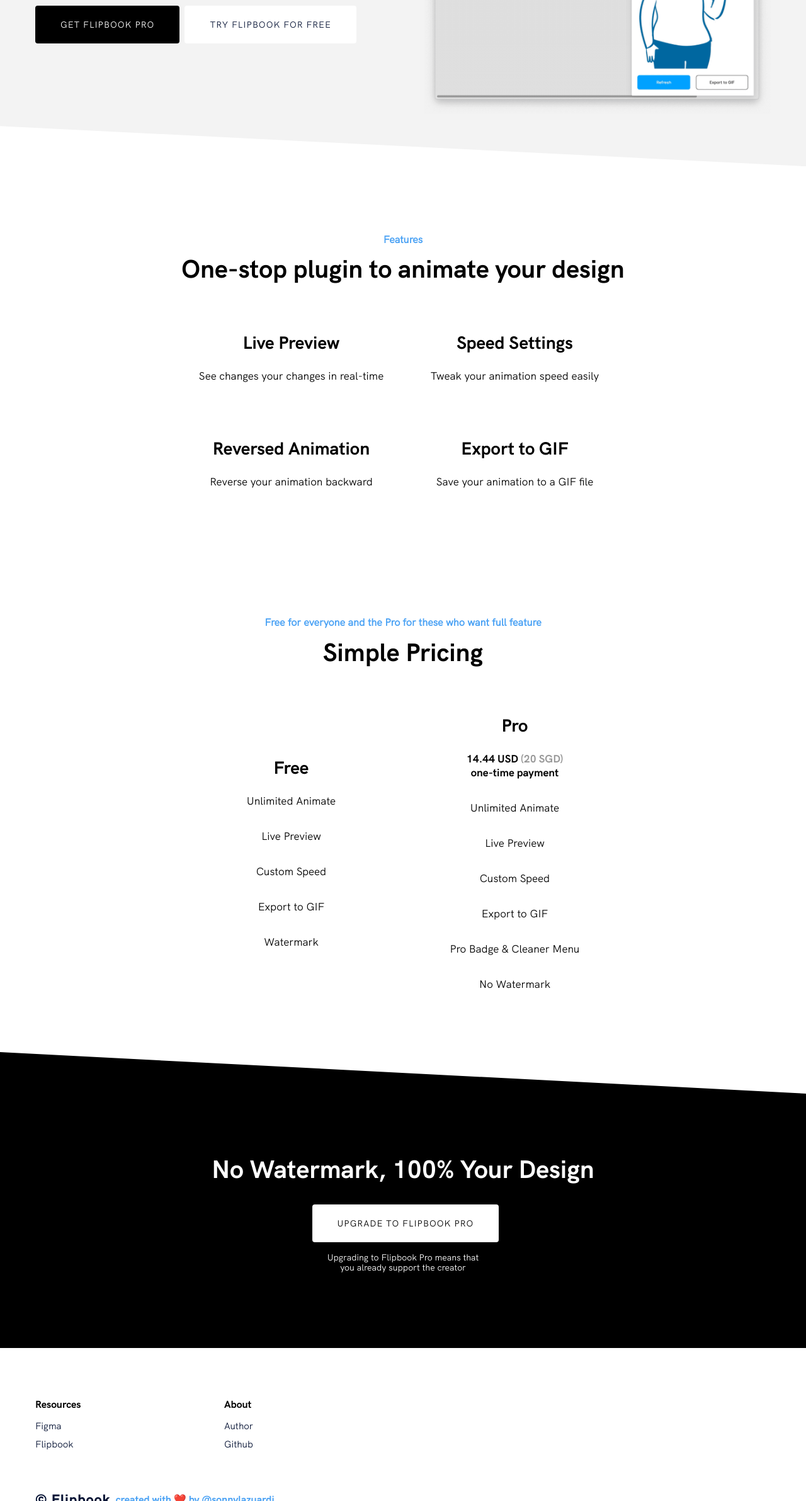
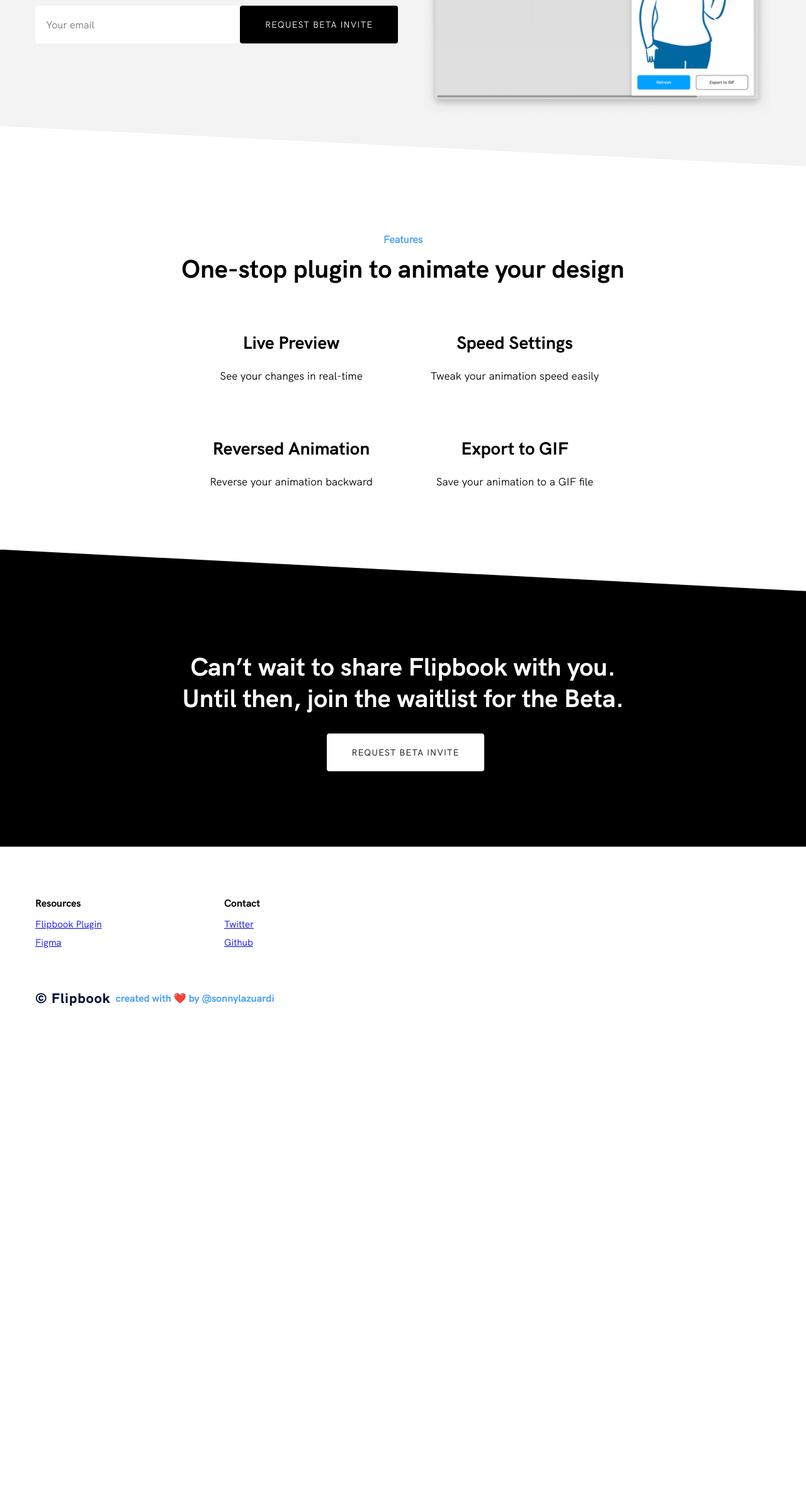
Before and after one commit to sonnylazuardi/flipbook-gatsby, a Gatsby site: page / in a window 1280 px wide. Shown: the part 416-2800 px from the top of the page at 63% size. After the commit the page ends 2096 px from the top, so only its background shows below. Built offline with nearby package versions, Linux system fonts and the light colour scheme; Gatsby itself is replaced by a stand-in of ours.

Commit message:
Update invite beta

```diff
--- a/gatsby-config.js
+++ b/gatsby-config.js
@@ -1,8 +1,10 @@
 module.exports = {
   siteMetadata: {
-    title: `Figma Flopbook`,
+    title: `Figma Flipbook`,
     description: `Animate your figma design`,
     author: `Sonny Lazuardi`,
+    image: `ss.png`,
+    twitterUsername: "sonnylazuardi",
   },
   plugins: [
     `gatsby-plugin-react-helmet`,
@@ -37,7 +39,7 @@
         background_color: `#663399`,
         theme_color: `#663399`,
         display: `minimal-ui`,
-        icon: `src/images/gatsby-icon.png`,
+        icon: `src/images/logosmall.png`,
       },
     },
     // this (optional) plugin enables Progressive Web App + Offline functionality
--- a/src/components/common/layout/seo.js
+++ b/src/components/common/layout/seo.js
@@ -12,6 +12,8 @@
             title
             description
             author
+            image
+            twitterUsername
           }
         }
       }
@@ -45,6 +47,18 @@
           content: `website`,
         },
         {
+          property: `og:image`,
+          content: site.siteMetadata.image,
+        },
+        {
+          property: `twitter:image`,
+          content: site.siteMetadata.image,
+        },
+        {
+          property: `twitter:creator`,
+          content: site.siteMetadata.twitterUsername,
+        },
+        {
           name: `twitter:card`,
           content: `summary`,
         },
@@ -61,7 +75,7 @@
           content: metaDescription,
         },
       ].concat(meta)}
-    />
+    ></Helmet>
   )
 }
 
--- a/src/components/common/navigation/navigation.js
+++ b/src/components/common/navigation/navigation.js
@@ -16,7 +16,8 @@
   ActionsContainer,
 } from "./style"
 
-const NAV_ITEMS = ["Features", "Pricing", "Upgrade", ""]
+// const NAV_ITEMS = ["Features", "Pricing", "Upgrade", ""]
+const NAV_ITEMS = ["Features", "Upgrade"]
 
 export default class Navigation extends Component {
   state = {
@@ -110,14 +111,14 @@
 
           <Mobile hide>{this.getNavList({})}</Mobile>
           <ActionsContainer>
-            <button
+            {/* <button
               onClick={() => {
                 window.location.href =
                   "https://www.figma.com/community/plugin/817604235833854051/Flipbook"
               }}
             >
               Download Plugin
-            </button>
+            </button> */}
           </ActionsContainer>
         </StyledContainer>
         <Mobile>
--- a/src/components/sections/features.js
+++ b/src/components/sections/features.js
@@ -12,7 +12,7 @@
         <FeaturesGrid>
           <FeatureItem>
             <FeatureTitle>Live Preview</FeatureTitle>
-            <FeatureText>See changes your changes in real-time</FeatureText>
+            <FeatureText>See your changes in real-time</FeatureText>
           </FeatureItem>
           <FeatureItem>
             <FeatureTitle>Speed Settings</FeatureTitle>
@@ -29,7 +29,7 @@
         </FeaturesGrid>
       </StyledContainer>
     </Section>
-    <Section id="pricing">
+    {/* <Section id="pricing">
       <StyledContainer>
         <Subtitle>
           Free for everyone and the Pro for these who want full feature
@@ -58,12 +58,14 @@
             <FeatureText>Custom Speed</FeatureText>
             <FeatureText>Export to GIF</FeatureText>
             <FeatureText>Pro Badge & Cleaner Menu</FeatureText>
+            <FeatureText>Onion Skin (Roadmap)</FeatureText>
+            <FeatureText>Animated SVG / Lottie Export (Roadmap)</FeatureText>
             <FeatureText>No Watermark</FeatureText>
           </FeatureItem>
         </FeaturesGrid>
         <FeaturesGrid></FeaturesGrid>
       </StyledContainer>
-    </Section>
+    </Section> */}
   </React.Fragment>
 )
 
--- a/src/components/sections/footer.js
+++ b/src/components/sections/footer.js
@@ -10,15 +10,25 @@
       <FooterColumn>
         <span>Resources</span>
         <ul>
-          <li>Figma</li>
-          <li>Flipbook</li>
+          <li>
+            <a href="https://www.figma.com/community/plugin/817604235833854051/Flipbook">
+              Flipbook Plugin
+            </a>
+          </li>
+          <li>
+            <a href="https://figma.com">Figma</a>
+          </li>
         </ul>
       </FooterColumn>
       <FooterColumn>
-        <span>About</span>
+        <span>Contact</span>
         <ul>
-          <li>Author</li>
-          <li>Github</li>
+          <li>
+            <a href="https://twitter.com/sonnylazuardi">Twitter</a>
+          </li>
+          <li>
+            <a href="https://github.com/sonnylazuardi">Github</a>
+          </li>
         </ul>
       </FooterColumn>
     </FooterColumnContainer>
--- a/src/components/sections/getstarted.js
+++ b/src/components/sections/getstarted.js
@@ -6,7 +6,7 @@
 const GetStarted = () => (
   <StyledSection>
     <GetStartedContainer>
-      <GetStartedTitle>No Watermark, 100% Your Design</GetStartedTitle>
+      {/* <GetStartedTitle>No Watermark, 100% Your Design</GetStartedTitle>
       <TryItButton
         onClick={() => {
           window.location.href = "https://gumroad.com/l/Dnxyh"
@@ -18,7 +18,19 @@
         Upgrading to Flipbook Pro means that
         <br />
         you already support the creator
-      </Subtitle>
+      </Subtitle> */}
+      <GetStartedTitle>
+        Can’t wait to share Flipbook with you.
+        <br />
+        Until then, join the waitlist for the Beta.
+      </GetStartedTitle>
+      <TryItButton
+        onClick={() => {
+          window.location.href = "#"
+        }}
+      >
+        Request Beta Invite
+      </TryItButton>
     </GetStartedContainer>
   </StyledSection>
 )
--- a/src/components/sections/header.js
+++ b/src/components/sections/header.js
@@ -1,23 +1,19 @@
 import React from "react"
 import styled from "styled-components"
-import { graphql, useStaticQuery, Link } from "gatsby"
+import { Link } from "gatsby"
 import Img from "gatsby-image"
 import Demo from "../../images/demo.gif"
 
 import { Container } from "../global"
 
+const validateEmail = email => {
+  var re = /^(([^<>()\[\]\\.,;:\s@"]+(\.[^<>()\[\]\\.,;:\s@"]+)*)|(".+"))@((\[[0-9]{1,3}\.[0-9]{1,3}\.[0-9]{1,3}\.[0-9]{1,3}\])|(([a-zA-Z\-0-9]+\.)+[a-zA-Z]{2,}))$/
+  return re.test(String(email).toLowerCase())
+}
+
 const Header = () => {
-  const data = useStaticQuery(graphql`
-    query {
-      file(sourceInstanceName: { eq: "product" }, name: { eq: "green-skew" }) {
-        childImageSharp {
-          fluid(maxWidth: 1000) {
-            ...GatsbyImageSharpFluid_tracedSVG
-          }
-        }
-      }
-    }
-  `)
+  const [loading, setLoading] = React.useState(false)
+  const [email, setEmail] = React.useState("")
 
   const handleSubmit = event => {
     event.preventDefault()
@@ -39,7 +35,7 @@
               and GIF file export
             </h2>
             <HeaderForm onSubmit={handleSubmit}>
-              <HeaderButton
+              {/* <HeaderButton
                 onClick={() => {
                   window.location.href = "https://gumroad.com/l/Dnxyh"
                 }}
@@ -54,6 +50,37 @@
                 }}
               >
                 Try Flipbook For Free
+              </HeaderButton> */}
+              <HeaderInput
+                placeholder="Your email"
+                value={email}
+                onChange={e => setEmail(e.target.value)}
+              />
+              <HeaderButton
+                onClick={() => {
+                  if (validateEmail(email) && !loading) {
+                    setLoading(true)
+                    fetch(`https://plugin-api.sonnylab.com/users`, {
+                      method: "post",
+                      headers: {
+                        "Content-Type": "application/json",
+                      },
+                      body: JSON.stringify({
+                        email: email,
+                      }),
+                    })
+                      .then(res => res.json())
+                      .then(data => {
+                        setLoading(false)
+                        setEmail("")
+                        alert("Invite requested")
+                      })
+                  } else {
+                    alert("Please enter a valid email")
+                  }
+                }}
+              >
+                {loading ? "Requesting..." : "Request Beta Invite"}
               </HeaderButton>
             </HeaderForm>
           </HeaderTextGroup>
```
Also changed, not shown: src/images/gatsby-astronaut.png (deleted), src/images/gatsby-icon.png (deleted), static/ss.png (added).
